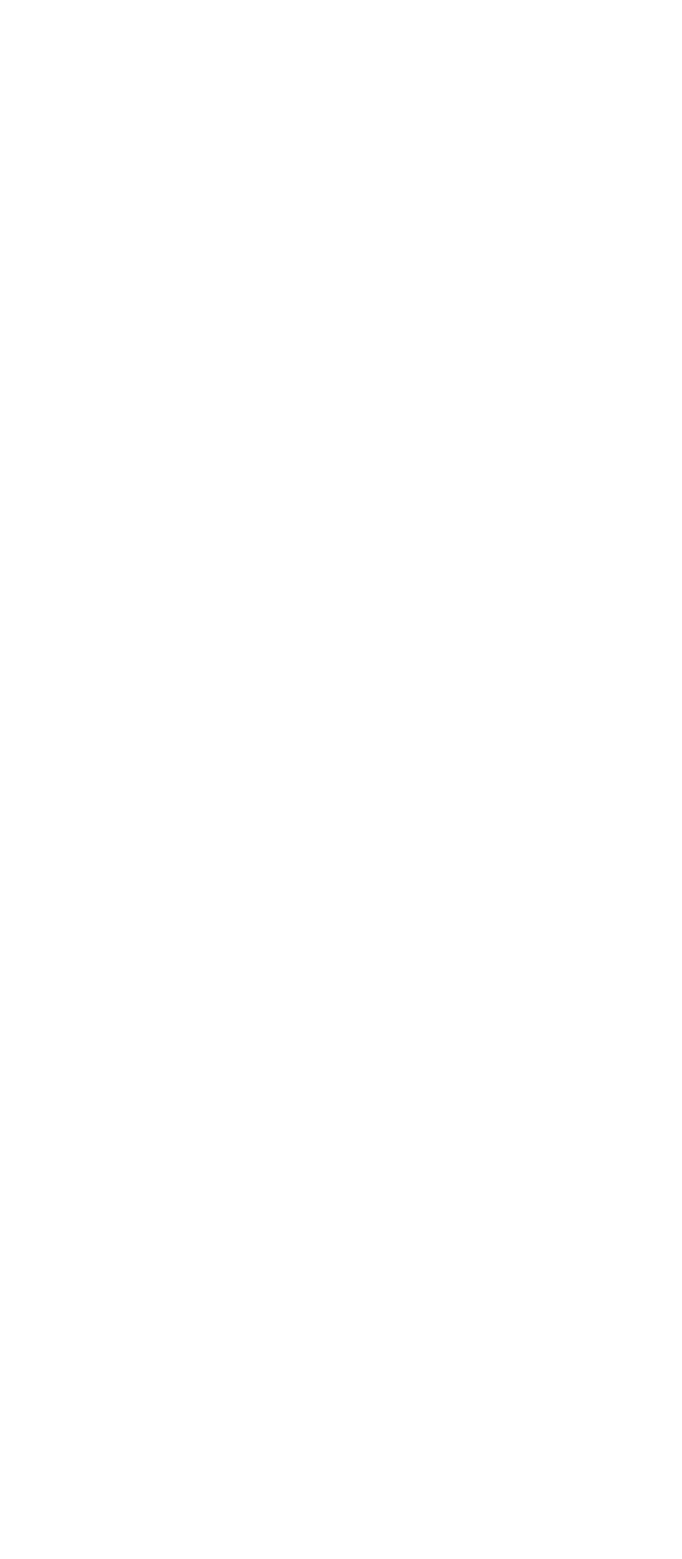
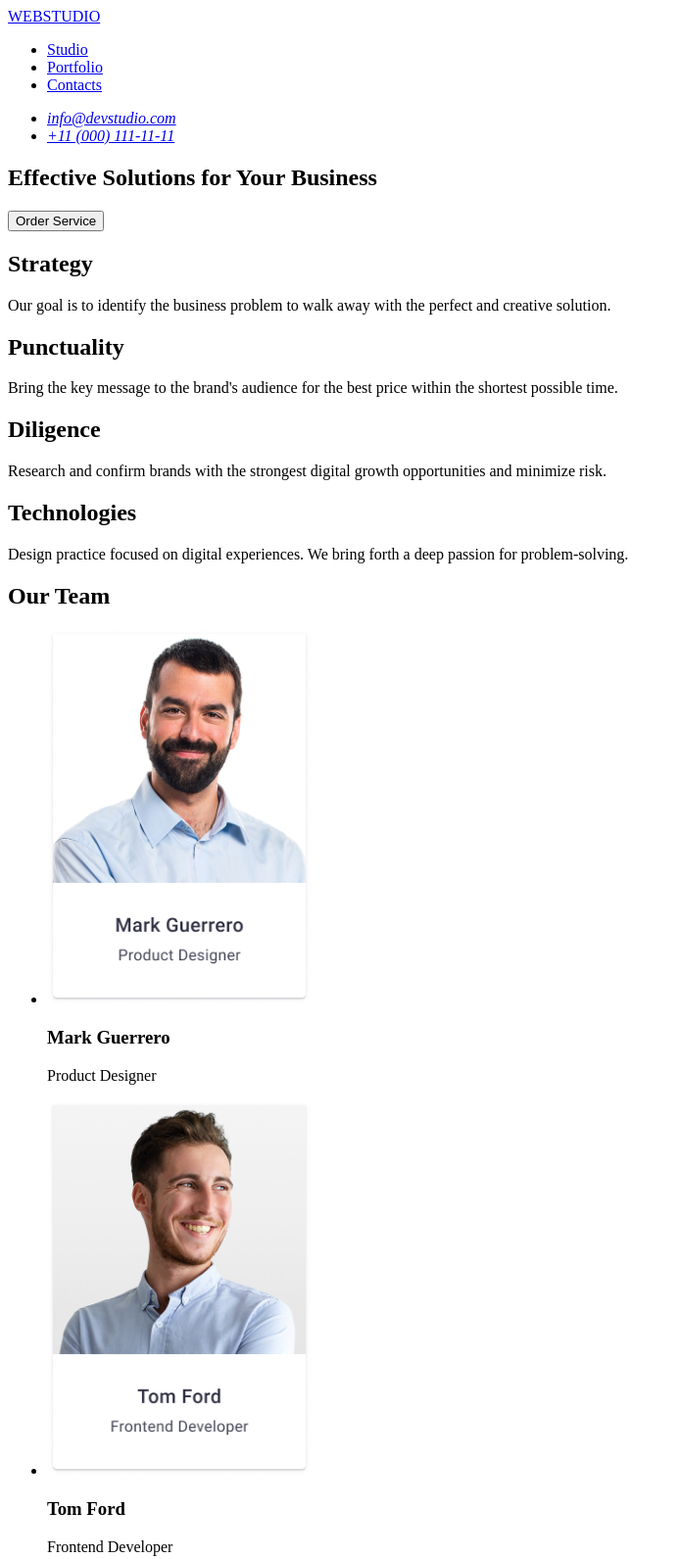
Before and after one commit to kutluhangil/goit-markup-hw-01, a plain HTML site: page index.html in a window 1280 px wide. Shown: the top 1591 px of the page at 98% size, without its empty margins (0-696 px from the left). Before the commit the page ends 800 px from the top, so only its background shows below. Drawn offline with Linux system fonts and the light colour scheme.

Commit message:
Update index.html with final HTML structure and team section

```diff
--- a/index.html
+++ b/index.html
@@ -1,11 +1,85 @@
 <!DOCTYPE html>
 <html lang="en">
 <head>
-    <meta charset="UTF-8">
-    <meta name="viewport" content="width=device-width, initial-scale=1.0">
-    <title>Document</title>
+  <meta charset="UTF-8">
+  <meta name="viewport" content="width=device-width, initial-scale=1.0">
+  <title>WebStudio</title>
 </head>
 <body>
+  <header>
+    <!-- Üst Kısım Başlangıç -->
+    <a href="#">WEBSTUDIO</a> <!-- Logo olarak düşündüğüm için logo şeklinde açtım -->
+    <nav>
+      <ul>
+        <li><a href="#">Studio</a></li>
+        <li><a href="#">Portfolio</a></li>
+        <li><a href="#">Contacts</a></li>
+      </ul>
+    </nav>
 
+    <address>
+      <ul>
+        <li><a href="mailto:info@devstudio.com">info@devstudio.com</a></li>
+        <li><a href="tel:+110001111111">+11 (000) 111-11-11</a></li>
+      </ul>
+    </address>
+  </header>
+    <!-- Üst Kısım Bitiş -->
+
+    <!-- Orta Kısım Başlangıç-->
+  <main>
+    <section>
+      <h1>Effective Solutions for Your Business</h1>
+      <button type="button">Order Service</button>
+    </section>
+
+    <section>
+      <h2>Strategy</h2>
+      <p>Our goal is to identify the business problem to walk away with the perfect and creative solution.</p>
+
+      <h2>Punctuality</h2>
+      <p>Bring the key message to the brand's audience for the best price within the shortest possible time.</p>
+
+      <h2>Diligence</h2>
+      <p>Research and confirm brands with the strongest digital growth opportunities and minimize risk.</p>
+
+      <h2>Technologies</h2>
+      <p>Design practice focused on digital experiences. We bring forth a deep passion for problem-solving.</p>
+    </section>
+
+    <section>
+      <h2>Our Team</h2>
+      <ul>
+        <li>
+          <img src="images/team_card_1.jpg" width="270" alt="Mark Guerrero - Product Designer">
+          <h3>Mark Guerrero</h3>
+          <p>Product Designer</p>
+        </li>
+        <li>
+          <img src="images/team_card_2.jpg" width="270" alt="Tom Ford - Frontend Developer">
+          <h3>Tom Ford</h3>
+          <p>Frontend Developer</p>
+        </li>
+        <li>
+          <img src="images/team_card_3.jpg" width="270" alt="Camila Garcia - Marketing">
+          <h3>Camila Garcia</h3>
+          <p>Marketing</p>
+        </li>
+        <li>
+          <img src="images/team_card_4.jpg" width="270" alt="Daniel Wilson - UI Designer">
+          <h3>Daniel Wilson</h3>
+          <p>UI Designer</p>
+        </li>
+      </ul>
+    </section>
+  </main>
+    <!-- Orta Kısım Bitiş -->
+
+    <!-- Alt Bilgiler Başlangıç-->
+  <footer>
+    <a href="#">WEBSTUDIO</a>
+    <p>Increase the flow of customers and sales for your business with digital marketing & growth solutions.</p>
+  </footer>
+    <!-- Alt Bilgiler Bitiş-->
 </body>
 </html>
```
Also changed, not shown: images/Team Card 1.png (deleted), images/Team Card 2.png (deleted), images/Team Card 3.png (deleted), images/Team Card 4.png (deleted), images/Team_Card_1.jpg (added), images/Team_Card_2.jpg (added), images/Team_Card_3.jpg (added), images/Team_Card_4.jpg (added), 2 other files.
